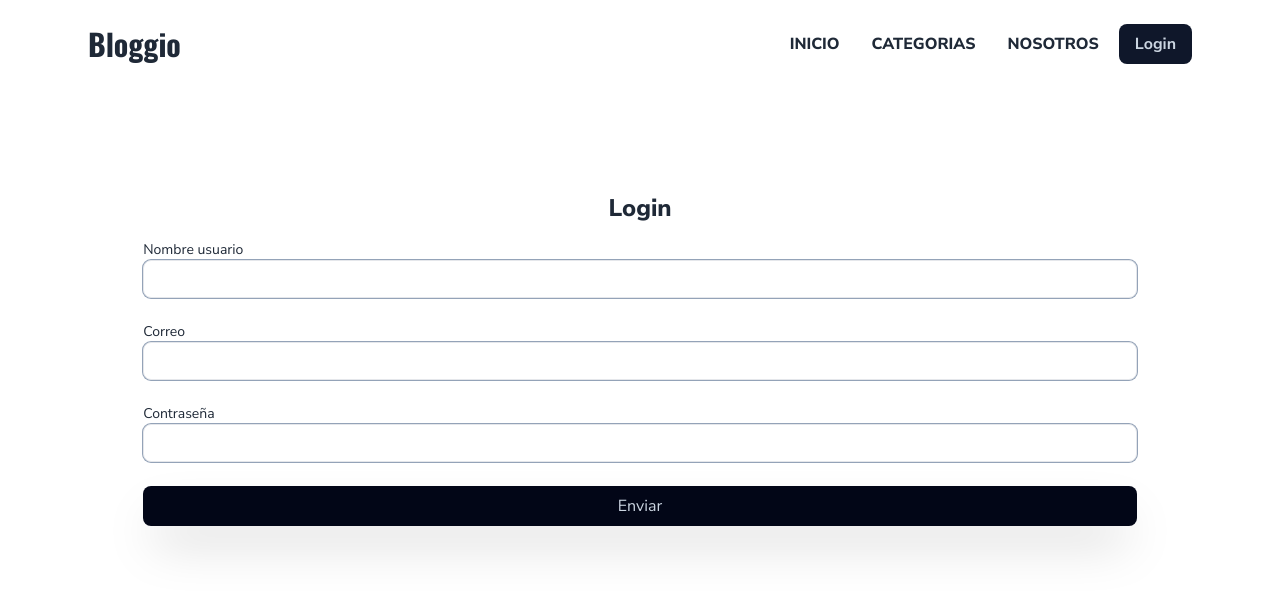
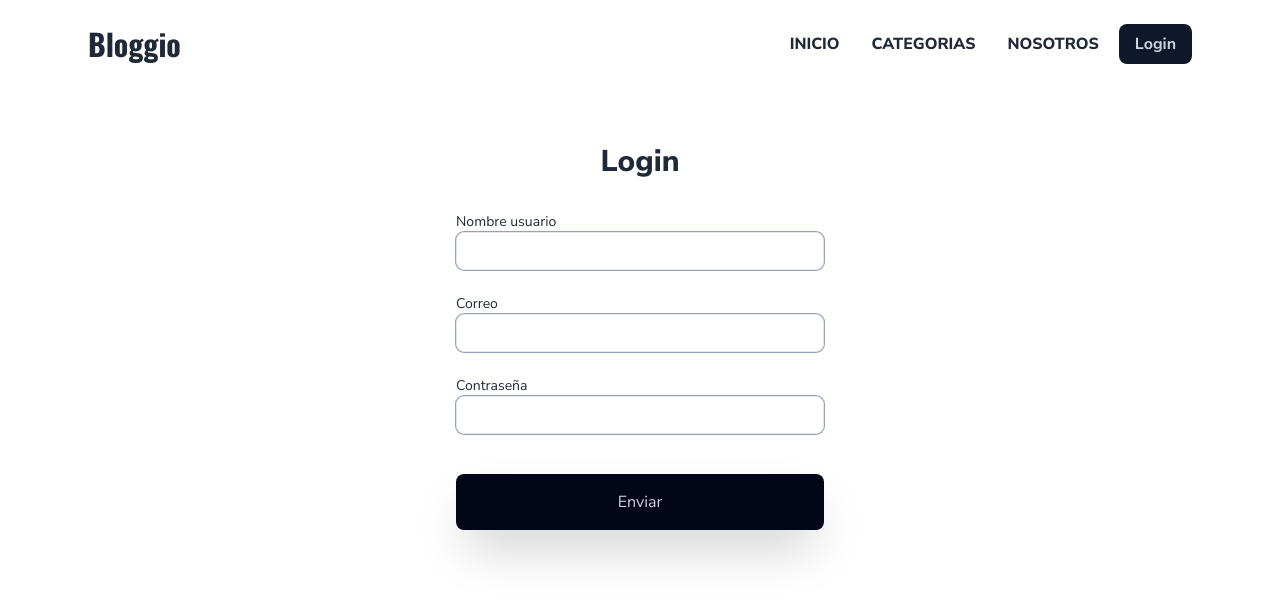
Before and after one commit to FernandoTelloL/bloggio, a React (Vite) app: page /login in a window 1280 px wide. Shown: the top 602 px of the page. Built offline with nearby package versions, Linux system fonts and the light colour scheme.

Commit message:
configuracion de posicion de elementos de pagina login

```diff
--- a/src/App.jsx
+++ b/src/App.jsx
@@ -15,7 +15,7 @@ function App() {
         <Route
           path="/"
           element={
-            <div className="font-nunito p-6 md:max-w-[1200px] md:w-[90%] md:m-auto text-gray-800">
+            <div className="font-nunito p-6 md:max-w-[1200px] md:w-[90%] md:m-auto text-gray-800 min-h-screen">
               <HomePage />
             </div>
           }
@@ -24,7 +24,7 @@ function App() {
         <Route
           path="/home"
           element={
-            <div className="font-nunito p-6 md:max-w-[1200px] md:w-[90%] md:m-auto text-gray-800">
+            <div className="font-nunito p-6 md:max-w-[1200px] md:w-[90%] md:m-auto text-gray-800 min-h-screen">
               <HomePage />
             </div>
           }
@@ -33,7 +33,7 @@ function App() {
         <Route
           path="/login"
           element={
-            <div className="font-nunito p-6 md:max-w-[1200px] md:w-[90%] md:m-auto text-gray-800">
+            <div className="font-nunito p-6 md:max-w-[1200px] md:w-[90%] md:m-auto text-gray-800 min-h-screen">
               <LoginPage />
             </div>
           }
@@ -42,7 +42,7 @@ function App() {
         <Route
           path="/detail-post"
           element={
-            <div className="font-nunito p-6 md:max-w-[1200px] md:w-[90%] md:m-auto text-gray-800">
+            <div className="font-nunito p-6 md:max-w-[1200px] md:w-[90%] md:m-auto text-gray-800 min-h-screen">
               <DetailPost />
             </div>
           }
@@ -51,7 +51,7 @@ function App() {
         <Route
           path="/create-post"
           element={
-            <div className="font-nunito p-6 md:max-w-[1200px] md:w-[90%] md:m-auto text-gray-800">
+            <div className="font-nunito p-6 md:max-w-[1200px] md:w-[90%] md:m-auto text-gray-800 min-h-screen">
               <CreatePost />
             </div>
           }
@@ -60,7 +60,7 @@ function App() {
         <Route
           path="/categories"
           element={
-            <div className="font-nunito p-6 md:max-w-[1200px] md:w-[90%] md:m-auto text-gray-800">
+            <div className="font-nunito p-6 md:max-w-[1200px] md:w-[90%] md:m-auto text-gray-800 min-h-screen">
               <Categories />
             </div>
           }
@@ -69,7 +69,7 @@ function App() {
         <Route
           path="/about"
           element={
-            <div className="font-nunito p-6 md:max-w-[1200px] md:w-[90%] md:m-auto text-gray-800">
+            <div className="font-nunito p-6 md:max-w-[1200px] md:w-[90%] md:m-auto text-gray-800 min-h-screen">
               <AboutUs />
             </div>
           }
--- a/src/components/Footer.jsx
+++ b/src/components/Footer.jsx
@@ -1,34 +1,8 @@
-import {
-  RiTwitterFill,
-  RiInstagramFill,
-  RiFacebookCircleFill,
-  RiGithubFill,
-} from "react-icons/ri";
+import { FooterCopyright } from "./FooterCopyright";
 
 export const Footer = () => {
   return (
     <div className="text-sm">
-      <section className="mt-10 mb-12 lg:mb-14 md:flex md:justify-between">
-        <div className="text-center mb-6 md:text-start md:w-1/2">
-          <h2 className="text-xl font-bold lg:mb-2">
-            Suscríbete a nuestro boletin
-          </h2>
-          <p className="text-sm">
-            Mantente al día con las últimas noticias, anuncios y artículos.
-          </p>
-        </div>
-        <div className="text-sm flex gap-2 lg:gap-3 justify-between md:h-fit lg:w-[40%]">
-          <input
-            className="w-full border-[1px] border-slate-3 rounded-lg p-2 lg:px-4 lg:py-1"
-            type="email"
-            placeholder="Ingresa tu email"
-          />
-          <button className="bg-slate-900 text-slate-200 px-4 py-2 rounded-xl">
-            Suscribirse
-          </button>
-        </div>
-      </section>
-
       <section className="lg:flex lg:mb-11">
         <div className="flex gap-4 mb-12 md:items-center md:justify-center lg:flex-col lg:items-start lg:basis-[25%]">
           <h3 className="text-3xl font-bold">Bloggio</h3>
@@ -74,34 +48,7 @@ export const Footer = () => {
 
       <hr />
 
-      <section className="mt-10 md:flex md:justify-between md:items-center lg:mb-7 ">
-        <div className="text-center mb-6 md:mb-0">
-          2024 - <span className="font-bold">TrustCode Company</span>. Todos los
-          derechos reservados
-        </div>
-        <ul className="flex justify-evenly text-xl md:gap-4 md:text-2xl">
-          <li>
-            <a href="#">
-              <RiTwitterFill />
-            </a>
-          </li>
-          <li>
-            <a href="#">
-              <RiInstagramFill />
-            </a>
-          </li>
-          <li>
-            <a href="#">
-              <RiFacebookCircleFill />
-            </a>
-          </li>
-          <li>
-            <a href="#">
-              <RiGithubFill />
-            </a>
-          </li>
-        </ul>
-      </section>
+      <FooterCopyright />
     </div>
   );
 };
--- /dev/null
+++ b/src/components/FooterCopyright.jsx
@@ -0,0 +1,39 @@
+import {
+  RiTwitterFill,
+  RiInstagramFill,
+  RiFacebookCircleFill,
+  RiGithubFill,
+} from "react-icons/ri";
+
+export const FooterCopyright = () => {
+  return (
+    <section className="mt-10 md:flex md:justify-between md:items-center lg:mb-7 ">
+      <div className="text-center mb-6 md:mb-0">
+        2024 - <span className="font-bold">TrustCode Company</span>. Todos los
+        derechos reservados
+      </div>
+      <ul className="flex justify-evenly text-xl md:gap-4 md:text-2xl">
+        <li>
+          <a href="#">
+            <RiTwitterFill />
+          </a>
+        </li>
+        <li>
+          <a href="#">
+            <RiInstagramFill />
+          </a>
+        </li>
+        <li>
+          <a href="#">
+            <RiFacebookCircleFill />
+          </a>
+        </li>
+        <li>
+          <a href="#">
+            <RiGithubFill />
+          </a>
+        </li>
+      </ul>
+    </section>
+  );
+};
--- a/src/components/index.js
+++ b/src/components/index.js
@@ -1,3 +1,5 @@
+export { FooterCopyright } from "./FooterCopyright";
+
 export { Footer } from "./Footer";
 
 export { Pagination } from "./Pagination";
--- a/src/pages/HomePage.jsx
+++ b/src/pages/HomePage.jsx
@@ -17,6 +17,27 @@ export const HomePage = () => {
 
       <hr className="bg-gray-600 m-auto mt-6 mb-6 lg:mt-10 lg:mb-10" />
 
+      <section className="mt-10 mb-12 lg:mb-14 md:flex md:justify-between">
+        <div className="text-center mb-6 md:text-start md:w-1/2">
+          <h2 className="text-xl font-bold lg:mb-2">
+            Suscríbete a nuestro boletin
+          </h2>
+          <p className="text-sm">
+            Mantente al día con las últimas noticias, anuncios y artículos.
+          </p>
+        </div>
+        <div className="text-sm flex gap-2 lg:gap-3 justify-between md:h-fit lg:w-[40%]">
+          <input
+            className="w-full border-[1px] border-slate-3 rounded-lg p-2 lg:px-4 lg:py-1"
+            type="email"
+            placeholder="Ingresa tu email"
+          />
+          <button className="bg-slate-900 text-slate-200 px-4 py-2 rounded-xl">
+            Suscribirse
+          </button>
+        </div>
+      </section>
+
       <Footer />
     </>
   );
--- a/src/pages/LoginPage.jsx
+++ b/src/pages/LoginPage.jsx
@@ -23,9 +23,17 @@ export const LoginPage = () => {
   return (
     <>
       <Headers />
-      <div className="flex flex-col justify-center items-center mt-32">
-        <h1 className="text-2xl font-extrabold mb-4">Login</h1>
-        <form action="" className="w-[90%]" onSubmit={handleSubmit(onSubmit)}>
+
+      <div className="flex flex-col justify-between mt-20">
+        <div className="flex flex-col justify-center items-center ">
+          <h1 className="text-2xl font-extrabold mb-4 md:text-3xl md:mb-8">
+            Login
+          </h1>
+          <form
+            action=""
+            className="w-[90%] md:w-2/3 lg:w-1/3"
+            onSubmit={handleSubmit(onSubmit)}
+          >
             <div className="mb-6">
               <label className="block text-sm shadow-[0_35px_60px_-15px_rgba(0,0,0,0.3)]">
                 Nombre usuario
@@ -87,9 +95,10 @@ export const LoginPage = () => {
             <input
               type="submit"
               value="Enviar"
-            className="bg-slate-950 text-slate-300 px-5 py-2 rounded-lg block w-[100%] shadow-2xl"
+              className="bg-slate-950 text-slate-300 px-5 py-2 rounded-lg block w-[100%] shadow-2xl md:mt-10 md:py-4"
             />
           </form>
+        </div>
       </div>
     </>
   );
```
Lines whose indentation alone changed are shown as unchanged.
